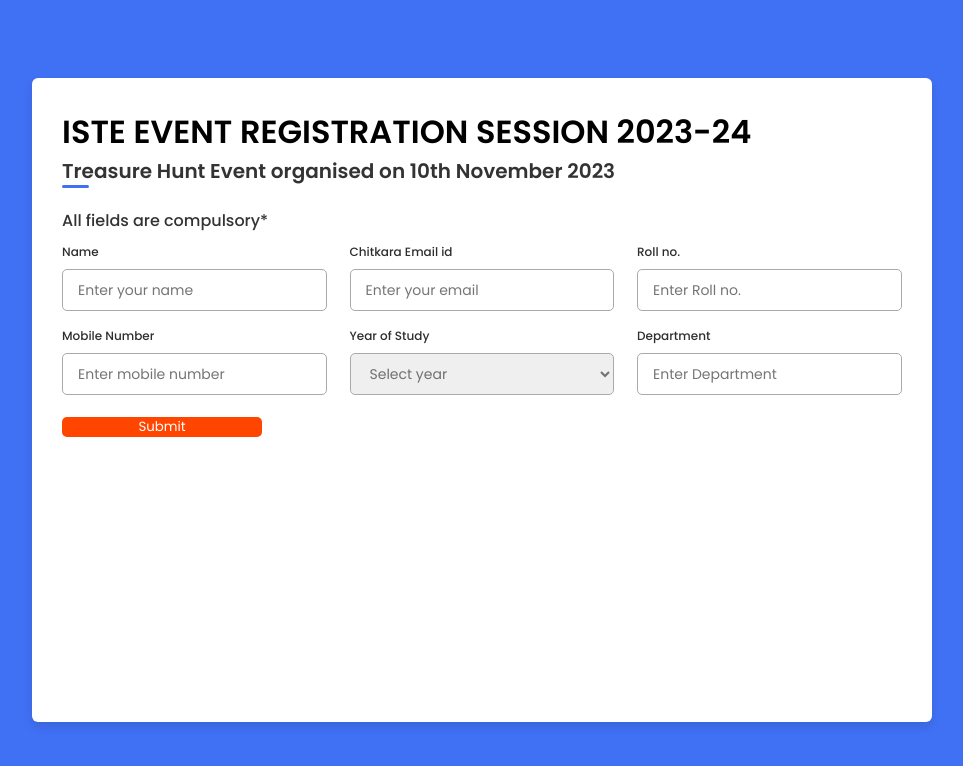
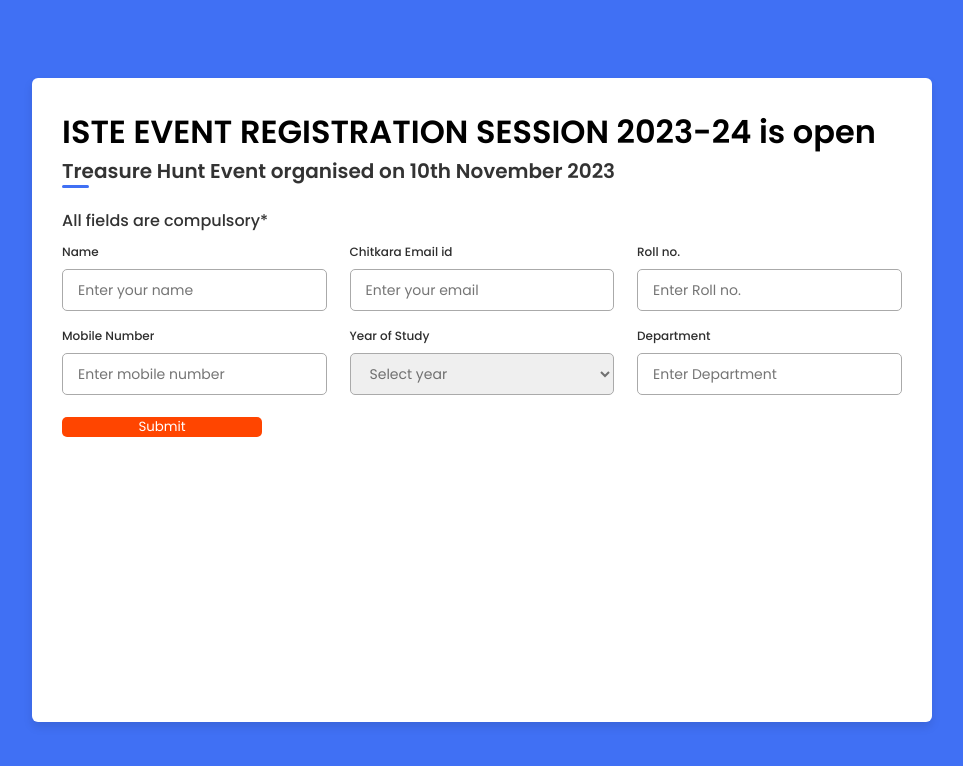
Before and after one commit to FahaamKhan628444/iste, a plain HTML site: page index.html in a window 1280 px wide. Shown: the whole page, without its empty margins (158-1121 px from the left). Drawn offline with nearby package versions, Linux system fonts and the light colour scheme.

Commit message:
Update index.html

```diff
--- a/index.html
+++ b/index.html
@@ -16,7 +16,7 @@
 </head>
 <body>
     <div class="container">
-        <h1>ISTE EVENT REGISTRATION SESSION 2023-24</h1>
+        <h1>ISTE EVENT REGISTRATION SESSION 2023-24 is open </h1>
          <header>Treasure Hunt Event organised on 10th November 2023</header>
         <form method="post" action="https://script.google.com/macros/s/AKfycbz74neBG733z2e_0CVBu35yk5_CquJREZG4dBuB96S-DvcLyA9G9S4goaQqjIW8rmJ6PQ/exec" name="contact-form" >
             <div class="form first">
```
